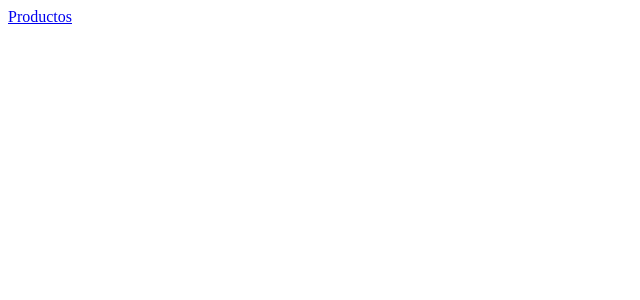
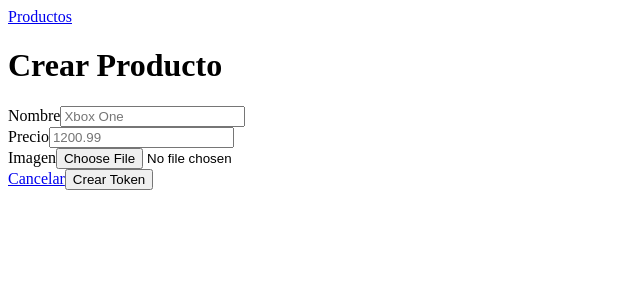
Before and after one commit to gabrielgs/liverpool-challenge, a React (Create React App) app: page /admin/crear-producto in a window 1280 px wide. Shown: the top 300 px of the page, without its empty margins (0-640 px from the left). Built offline with nearby package versions, Linux system fonts and the light colour scheme.

Commit message:
Add dunctionality to create and delete product

```diff
--- a/src/App.js
+++ b/src/App.js
@@ -1,6 +1,7 @@
 import React, { Component } from 'react';
 import { Route, Switch, Link }    from 'react-router-dom';
-import AdminProducts        from './containers/Admin/AdminProducts/AdminProducts'
+import AdminProducts from './containers/Admin/AdminProducts/AdminProducts'
+import AdminCreateProduct from './containers/Admin/AdminCreateProduct/AdminCreateProduct'
 import logo from './logo.svg';
 
 class App extends Component {
@@ -10,6 +11,8 @@ class App extends Component {
         <Link to="/admin/productos">Productos</Link>
         <Switch>
           <Route path="/admin/productos" component={AdminProducts}/>
+          <Route path="/admin/crear-producto" component={AdminCreateProduct}/>
+          <Route path="/admin/editar-producto/:productId" />
         </Switch>
       </div>
     );
--- a/src/components/Product/ProductCard/ProductCard.js
+++ b/src/components/Product/ProductCard/ProductCard.js
@@ -1,6 +1,6 @@
 import React from 'react';
 
-const ProductCard = ({ product }) => {
+const ProductCard = ({ product, onEdit, onDelete }) => {
   return (
     <article>
       <figure>
@@ -10,6 +10,14 @@ const ProductCard = ({ product }) => {
           <span>{product.price}</span>
         </figcaption>
       </figure>
+      <div>
+        <span
+          style={{cursor: 'pointer'}}
+          onClick={onEdit}>Editar</span>
+        <span
+          style={{cursor: 'pointer'}}
+          onClick={onDelete}>Eliminar</span>
+      </div>
     </article>
   );
 };
--- a/src/components/Product/ProductList/ProductList.js
+++ b/src/components/Product/ProductList/ProductList.js
@@ -1,13 +1,16 @@
 import React from 'react';
 import ProductCard from '../ProductCard/ProductCard'
 
-const ProductList = ({ data }) => {
+const ProductList = ({ data, handlerClickEdit, handlerDeleteProduct }) => {
   let products;
 
   if (data.length > 0) {
     products = data.map(product => {
       return (
-        <ProductCard product={product} />
+        <ProductCard
+          product={product}
+          onEdit={() => handlerClickEdit(product._id)}
+          onDelete={() => handlerDeleteProduct(product._id)}/>
       );
     });
   } else {
--- /dev/null
+++ b/src/containers/Admin/AdminCreateProduct/AdminCreateProduct.js
@@ -0,0 +1,85 @@
+import React, { Component } from 'react';
+import axios from 'axios';
+import { Link } from 'react-router-dom';
+
+const BASE_URL = 'http://localhost:8020/api/v1';
+
+class AdminCreateProduct extends Component {
+  state = {
+    name: '',
+    price: '',
+    productImage: ''
+  }
+
+  handlerInputChange = event => {
+    let {name, value} = event.target;
+
+    if (name === 'productImage')
+      value = event.target.files[0];
+
+    this.setState({
+      [name]: value
+    });
+  }
+
+  handlerSubmit = event => {
+    const url = `${BASE_URL}/products`;
+    const { name, price, productImage } = this.state;
+    const formData = new FormData()
+
+    event.preventDefault();
+
+    formData.append('name', name);
+    formData.append('price', price);
+    formData.append('productImage', productImage, productImage.name);
+
+    axios.post(url, formData)
+      .then( res => console.log(res.data))
+      .catch( err => console.log(err.response));
+  }
+
+  render () {
+    return (
+      <main>
+        <header>
+          <h1>Crear Producto</h1>
+        </header>
+        <section>
+          <div>
+            <form onSubmit={this.handlerSubmit}>
+              <div>
+                <label htmlFor="">Nombre</label>
+                <input
+                  name="name"
+                  type="text"
+                  placeholder="Xbox One"
+                  onChange={this.handlerInputChange}/>
+              </div>
+              <div>
+                <label htmlFor="">Precio</label>
+                <input
+                  name="price"
+                  type="text"
+                  placeholder="1200.99"
+                  onChange={this.handlerInputChange}/>
+              </div>
+              <div>
+                <label htmlFor="">Imagen</label>
+                <input
+                  name="productImage"
+                  type="file"
+                  onChange={this.handlerInputChange}/>
+              </div>
+              <div>
+                <Link to="/admin/productos">Cancelar</Link>
+                <input type="submit" value="Crear Token"/>
+              </div>
+            </form>
+          </div>
+        </section>
+      </main>
+    );
+  }
+};
+
+export default AdminCreateProduct;
--- a/src/containers/Admin/AdminProducts/AdminProducts.js
+++ b/src/containers/Admin/AdminProducts/AdminProducts.js
@@ -1,4 +1,5 @@
 import React, { Component } from 'react';
+import { Link } from 'react-router-dom';
 import axios from 'axios';
 import ProductList from '../../../components/Product/ProductList/ProductList'
 
@@ -26,15 +27,36 @@ class AdminProducts extends Component {
       .catch( err => console.log(err.response) );
   }
 
+  handlerClickEdit = productId => {
+    const { history } = this.props
+
+    history.push(`/admin/editar-producto/${productId}`);
+
+    console.log(productId);
+  }
+
+  handlerDeleteProduct = productId => {
+    const url = `${BASE_URL}/products/${productId}`
+    axios.delete(url)
+      .then(res => {
+        console.log(res.data);
+        this.fetchProducts();
+      })
+      .catch(err => console.log(err.response));
+  }
+
   render () {
     const { products } = this.state
     return (
       <section>
         <header>
           <h1>Productos</h1>
-          <a href="#Nuevo Producto">Nuevo Producto</a>
+          <Link to="/admin/crear-producto">Nuevo Producto</Link>
         </header>
-        <ProductList data={products}/>
+        <ProductList
+          data={products}
+          handlerClickEdit={this.handlerClickEdit}
+          handlerDeleteProduct={this.handlerDeleteProduct}/>
       </section>
     );
   }
```
